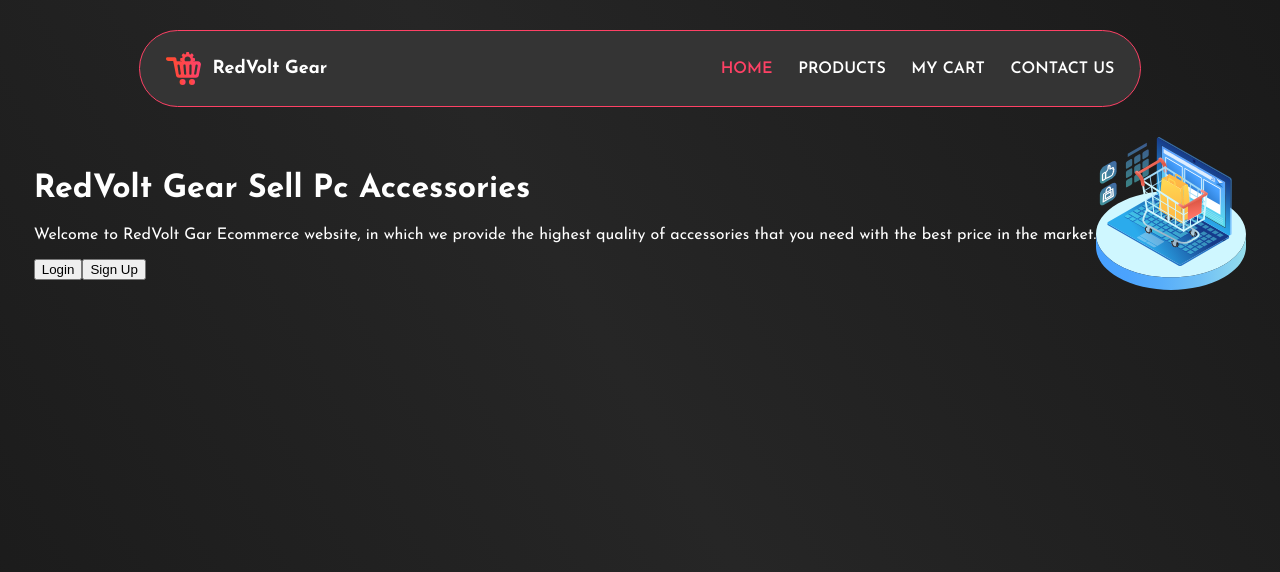
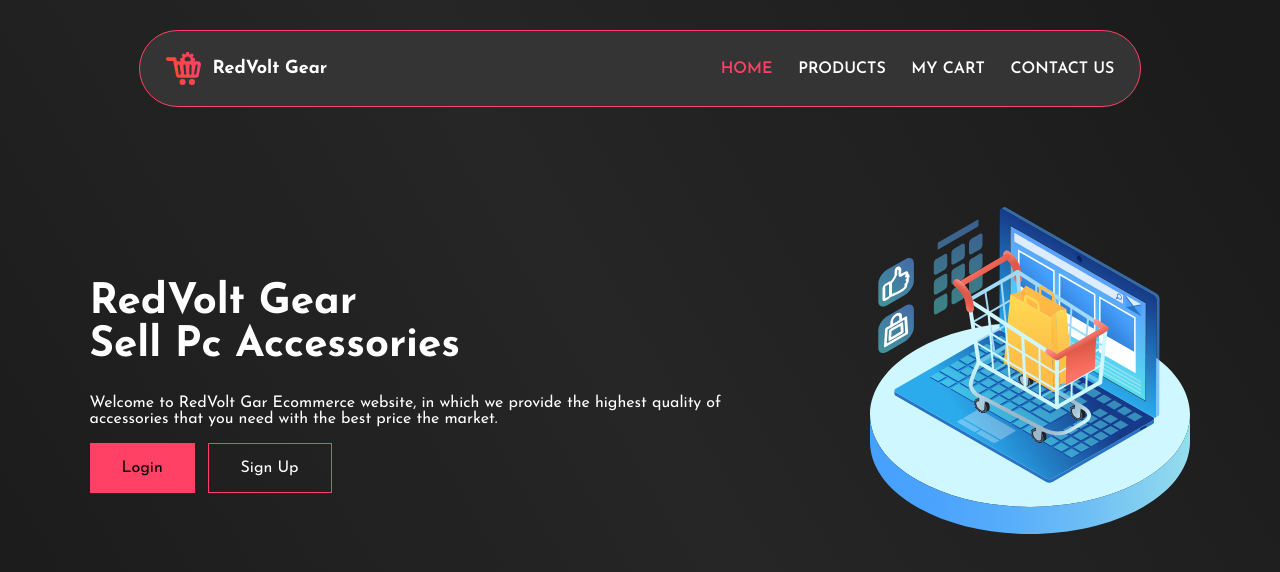
Before and after one commit to Abdelouahab-aourar/RedVolt-Gear, a React (Vite) app: page / in a window 1280 px wide. Shown: the top 572 px of the page. Built offline with nearby package versions, Linux system fonts and the light colour scheme.

Commit message:
finishing home section

```diff
--- a/src/Home/Home.module.css
+++ b/src/Home/Home.module.css
@@ -2,7 +2,59 @@
     display: flex;
     align-items: center;
     justify-content: space-between;
+    margin: 100px 7vw;
+    gap: 10vw;
+}
+.left h1{
+    font-size: 42px;
 }
 .right img{
-    width: 150px;
+    width: 25vw;
 }
+.left .buttons{
+    display: flex;
+    align-self: center;
+    gap: 1vw;
+}
+.left .buttons button{
+    all: unset;
+    padding: 2vh 2.5vw;
+    text-align: center;
+    cursor: pointer;
+}
+.left .buttons button:nth-child(1){
+    color: black;
+    background-color: #FE4165;
+    transition: 1s ease transform;
+}
+.left .buttons button:nth-child(1):active{
+    transition: none;
+    background-color: hsl(349, 99%, 73%);
+}
+.left .buttons button:nth-child(2):active{
+    transition: none;
+    background-color: hsl(0, 0%, 20%);
+}
+.left .buttons button:hover{
+    transform: scale(1.1);
+}
+.left .buttons button:nth-child(2){
+    color: white;
+    background-color: transparent;
+    border: 1px solid #FE4165;
+    transition: 1s ease transform;
+}
+@media(max-width: 700px){
+    .home{
+        flex-direction: column;
+    }
+    .left h1{
+        font-size: 36px;
+    }
+    .left p{
+        font-size: 14px;
+    }
+    .right img{
+        width: 50vw;
+    }
+}
--- a/src/Home/Home.tsx
+++ b/src/Home/Home.tsx
@@ -5,8 +5,8 @@ function Home(){
     <>
     <div className={styles.home}>
         <div className={styles.left}>
-            <h1>RedVolt Gear Sell Pc Accessories</h1>
-            <p>Welcome to RedVolt Gar Ecommerce website, in which we provide the highest quality of accessories that you need with the best price in the market.</p>
+            <h1>RedVolt Gear<br/> Sell Pc Accessories</h1>
+            <p>Welcome to RedVolt Gar Ecommerce website, in which we provide the highest quality of accessories that you need with the best price the market.</p>
             <div className={styles.buttons}>
                 <button>Login</button>
                 <button>Sign Up</button>
```
